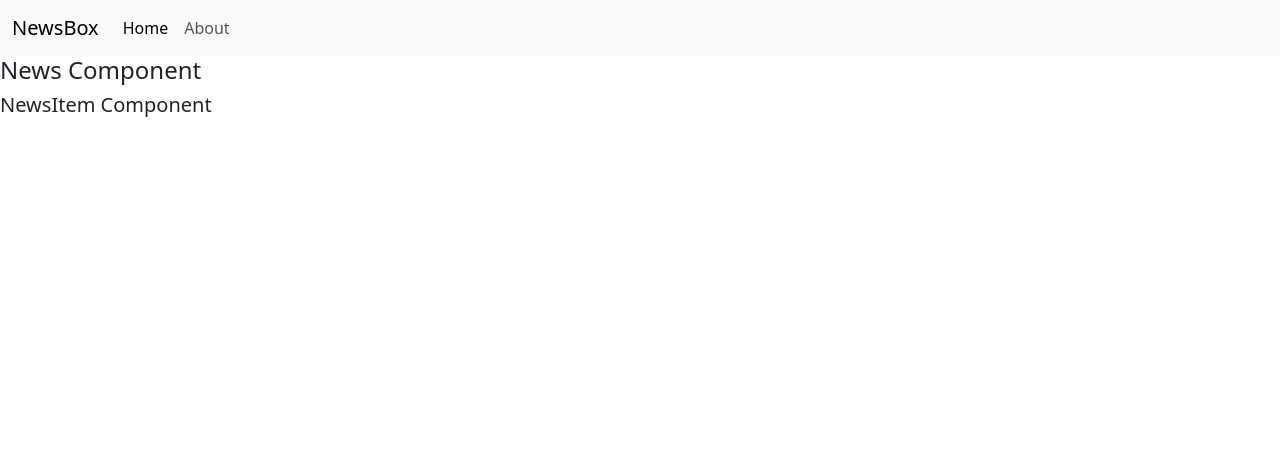
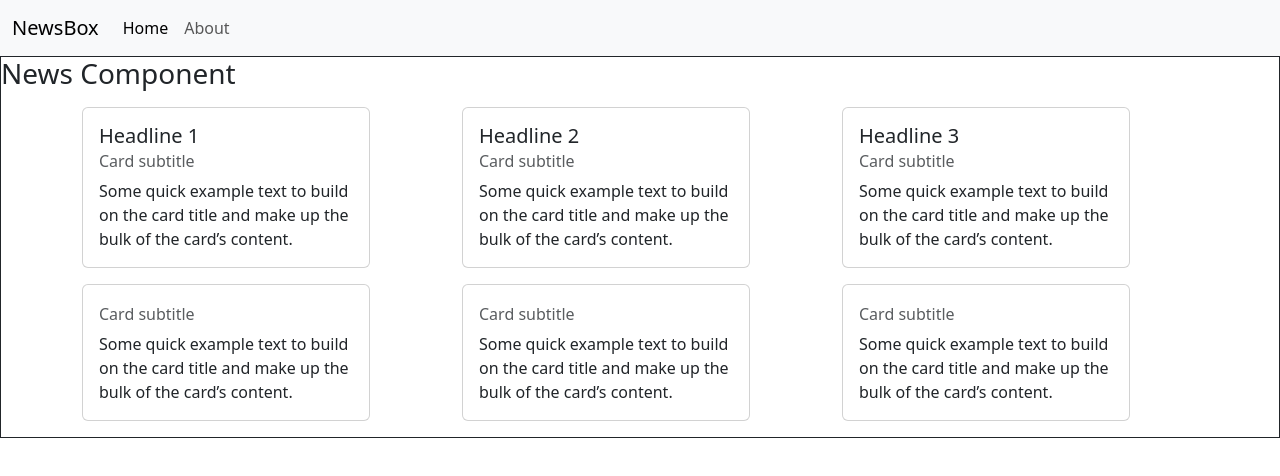
Before and after one commit to PatilSakshiB/NewsBox, a React (Vite) app: page / in a window 1280 px wide. Shown: the top 476 px of the page. Built offline with nearby package versions, Linux system fonts and the light colour scheme.

Commit message:
Add News Heading structure

```diff
--- a/src/Components/News.jsx
+++ b/src/Components/News.jsx
@@ -4,8 +4,33 @@ import NewsItem from './NewsItem'
 export default function () {
   return (
     <div>
-        <h4>News Component</h4>
-        <NewsItem/>
+      <div style={{border:'1px solid'}}>
+        <h3>News Component</h3>
+        <div className="container">
+          <div className="row my-3">
+            <div className="col-md-4">
+              <NewsItem title='Headline 1'/>
+            </div>
+             <div className="col-md-4">
+              <NewsItem title='Headline 2'/>
+            </div>
+             <div className="col-md-4">
+              <NewsItem title='Headline 3'/>
+            </div>
+          </div>
+          <div className="row my-3">
+            <div className="col-md-4">
+              <NewsItem/>
+            </div>
+             <div className="col-md-4">
+              <NewsItem/>
+            </div>
+             <div className="col-md-4">
+              <NewsItem/>
+            </div>
+          </div>
+        </div>
+      </div>
     </div>
   )
 }
--- a/src/Components/NewsItem.jsx
+++ b/src/Components/NewsItem.jsx
@@ -1,9 +1,20 @@
-import React from 'react'
+import React, { Component } from 'react'
 
-export default function NewsItem() {
-  return (
-    <div>
-        <h5>NewsItem Component</h5>
+export class NewsItem extends Component {
+  render() {
+    let {title,description} = this.props;
+    return (
+       <div>
+        <div className="card" style={{width: "18rem"}}>
+          <div className="card-body">
+            <h5 className="card-title">{title}</h5>
+            <h6 className="card-subtitle mb-2 text-body-secondary">Card subtitle</h6>
+            <p className="card-text">Some quick example text to build on the card title and make up the bulk of the card’s content.</p>
+          </div>
+        </div>
     </div>
-  )
+    )
+  }
 }
+
+export default NewsItem
```
